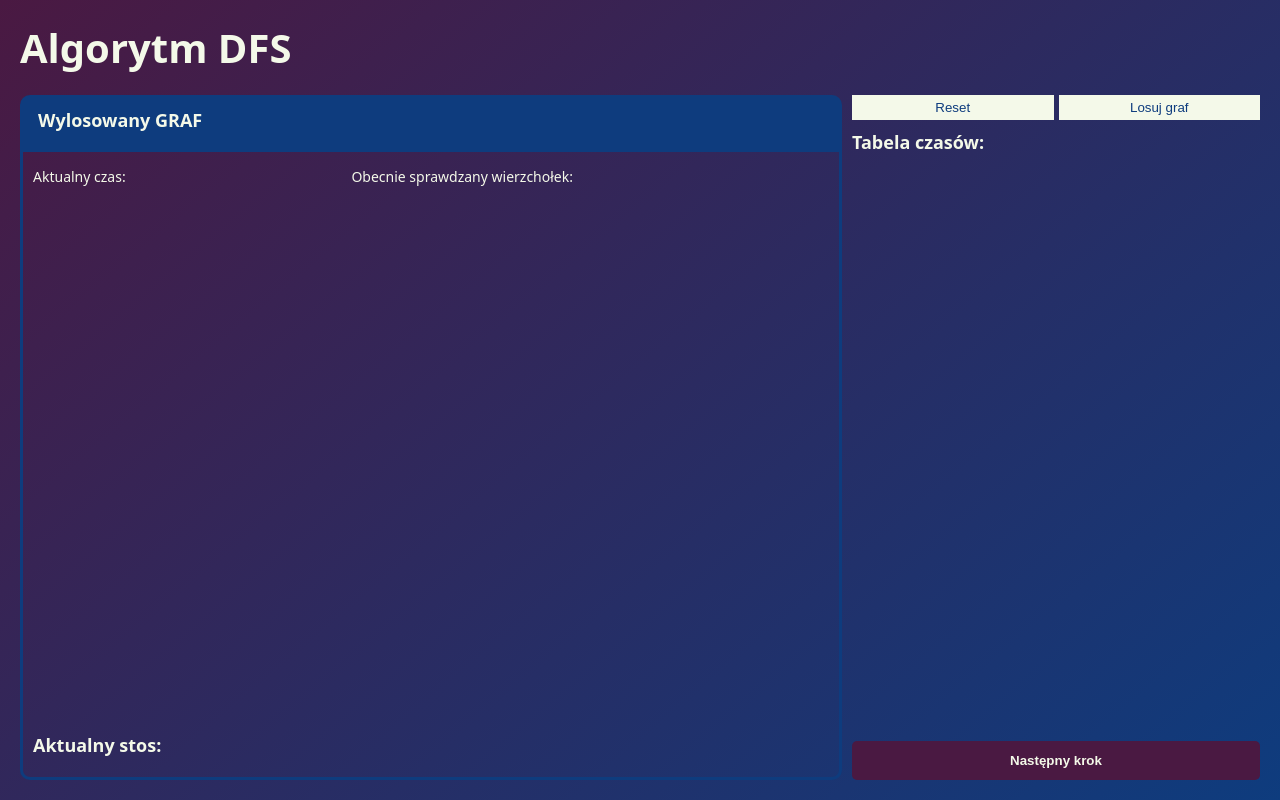
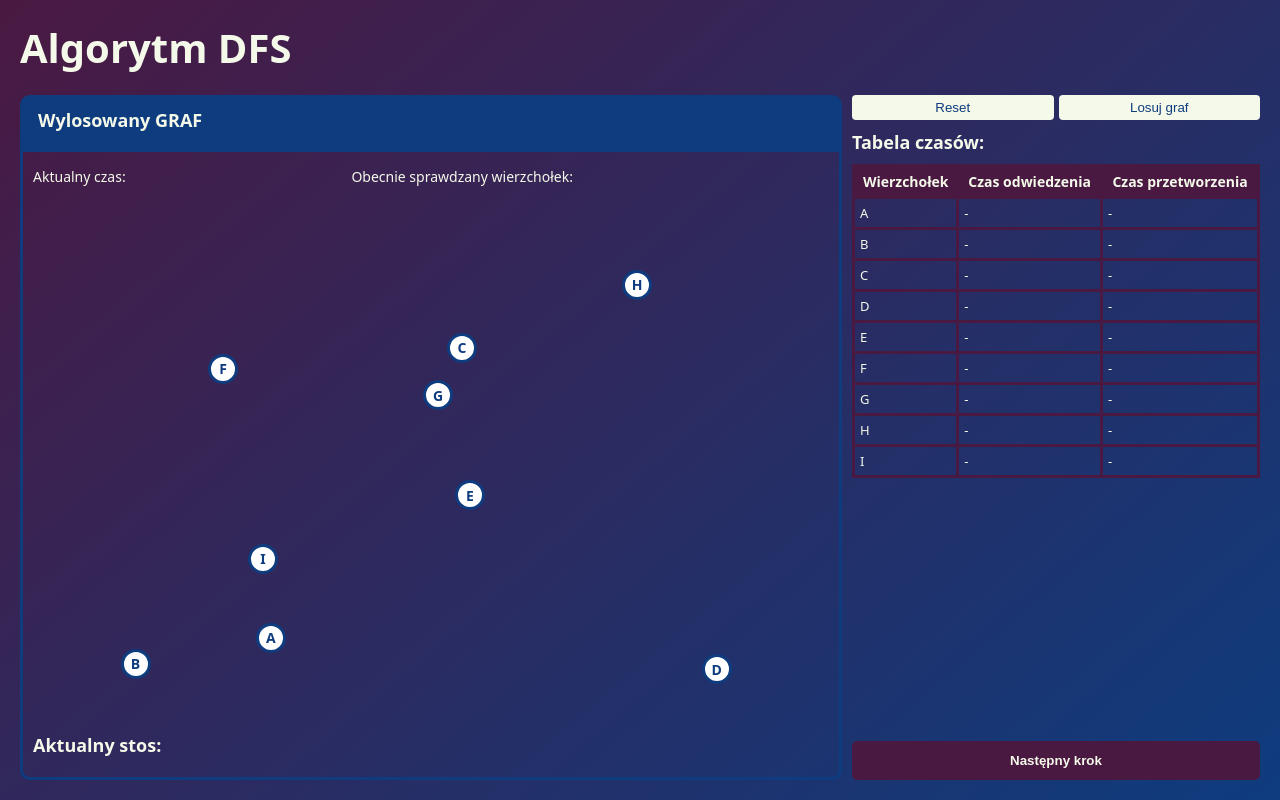
Before and after one commit to DariaL15/AlgorithmDFS, a React (Vite) app: page / in a window 1280 px wide. Both pictures are taken after a click on the button "Losuj graf". Built offline with nearby package versions, Linux system fonts and the light colour scheme.

Commit message:
Wstępne przygotowanie grafu i tabelki

```diff
--- a/src/App.jsx
+++ b/src/App.jsx
@@ -2,6 +2,54 @@ import { useState } from 'react'
 import './index.css'
 
 function App() {
+
+
+  // To są nasze stany (pudełka na dane)
+const [wierzcholki, setWierzcholki] = useState([
+  // Przykład: { id: 0, label: 'A', x: 25, y: 30, status: 'nieodwiedzony' }
+]);
+const [krawedzie, setKrawedzie] = useState([
+  // Przykład: { od: 0, do: 1, status: 'normalna' }
+]);
+const [czas, setCzas] = useState(0);
+
+function generujGraf() {
+    // Math.floor(Math.random() * (max - min + 1)) + min;
+    const liczbaWierzcholkow = Math.floor(Math.random() * 6) + 6;
+    const noweWierzcholki = [];
+    const noweKrawedzie = [];
+    const litery = "ABCDEFGHIJKLMNO";
+
+
+
+    // 2. Pętla tworząca wierzchołki
+   for (let i = 0; i < liczbaWierzcholkow; i++)
+  {
+    noweWierzcholki.push({
+      id: i,
+      label: litery[i],
+      // Losujemy pozycję od 10% do 90%, żeby nie dotykały krawędzi
+      x: Math.floor(Math.random() * 80) + 10,
+      y: Math.floor(Math.random() * 80) + 10,
+      status: 'nieodwiedzony'
+    });
+  }
+
+    for (let i = 0; i < liczbaWierzcholkow - 1; i++)
+    {
+      noweKrawedzie.push({
+        od: i,
+        do: i + 1,
+        status: 'normalna'
+      });
+    }
+
+
+  setWierzcholki(noweWierzcholki);
+  setKrawedzie(noweKrawedzie);
+}
+
+
 return (
 <div className='contener-glowny'>
 <header>
@@ -28,11 +76,20 @@ return (
       </div>
 
       <div className="graph-container">
-
+            {wierzcholki.map((node) => (
+              <div
+                key={node.id}
+                className={`node ${node.status}`}
+                style={{ position: 'absolute', left: `${node.x}%`, top: `${node.y}%` }}>
+               {node.label} {/*label to literka*/}
+             </div>
+            ))}
       </div>
 
       <div className='aktualny-stos'>
         <h2>Aktualny stos:</h2>
+         <div className='stos'>
+         </div>
       </div>
 
        </div>
@@ -41,11 +98,31 @@ return (
   <section className='contener-prawy'>
       <div className='przyciski'>
         <button>Reset</button>
-        <button>Losuj graf</button>
+        <button onClick={generujGraf}>Losuj graf</button>
       </div>
 
       <div className='tabela'>
         <h2>Tabela czasów:</h2>
+        <table className='tabelka'>
+          <thead>
+              <tr> {/*tr to cała linia (poziom)*/}
+                <th>Wierzchołek</th> {/*th (Table Header) to tytuł kolumny (pion).*/}
+                <th>Czas odwiedzenia</th>
+                <th>Czas przetworzenia</th>
+              </tr>
+          </thead>
+
+          <tbody>
+              {/*td (Table Data) to zawartość (to, co wpadnie do środka tabeli później).*/}
+              {wierzcholki.map((node) => (
+               <tr key={node.id}>
+                 <td>{node.label}</td>
+                 <td>{node.d || '-'}</td>
+                 <td>{node.f || '-'}</td>
+                </tr>
+              ))}
+          </tbody>
+        </table>
       </div>
 
       <div className='nastepny-krok'>
--- a/src/index.css
+++ b/src/index.css
@@ -127,13 +127,76 @@ p {
 .graph-container {
   width: 100%;
   flex: 1;
+  position: relative;
+  overflow: hidden; /*jeśli graf wylosuje się zbyt blisko krawędzi, nie "wyjdzie" poza Twój kontener.*/
   justify-content: center;
   display: flex;
   align-items: center;
 }
 
+.node {
+  position: absolute;
+  width: 30px;
+  height: 30px;
+  box-sizing: border-box;
+  z-index: 2;
+  font-size: 14px;
+  font-weight: bold;
+  border-radius: 50%;
+  border: 3px solid var(--bg);
+  transition: all 0.3s ease;
+
+  display: flex;
+  justify-content: center;
+  align-items: center;
+}
+
+.node.aktualny {
+ background-color: var(--border);
+ color: var(--bg);
+}
+
+.node.nieodwiedzony {
+  background-color: var(--color-bialy);
+   color: var(--bg);
+}
+
+.node.badany {
+ background-color: var(--color-szary);
+ color: var(--bg);
+}
+
+.node.przetworzony {
+  background-color: var(--color-ciemny-szary);
+  color: var(--text);
+}
+
+
+.edge
+{
+  position: absolute;
+  z-index: 1;
+  height: 2px;
+  background-color: var(--color-bialy);
+  /* Kluczowe: Punkt obrotu */
+  transform-origin: left center;
+  transition: background-color 0.3s ease;
+  pointer-events: none;
+}
+
+.edge.aktualna {
+  background-color: var(--text-h);
+  height: 3px;
+}
+
 .aktualny-stos {
 text-align: left;
+}
+
+
+.stos {
+  display: flex;
+  gap: 10px;
 }
 
 .contener-prawy {
@@ -160,6 +223,7 @@ text-align: left;
   background-color: var(--text);
   color: var(--bg);
   border: var(--bg);
+  border-radius: 4px;
   cursor: pointer;
 
 }
@@ -172,6 +236,27 @@ text-align: left;
   justify-content: center;
   align-items: center;
 }
+
+
+.tabelka {
+  width: 100%;
+  border-collapse: collapse; /*Usuwa puste przestrzenie między ramkami komórek, tworząc jedną czystą siatkę.*/
+}
+
+.tabelka th, .tabelka td {
+  padding: 5px;
+  border: 3px solid var(--accent);
+}
+
+.tabelka th {
+  font-size: 14px;
+  background-color: var(--accent);
+}
+
+.tabelka td {
+  font-size: 13px;
+}
+
 
 .nastepny-krok {
   width: 100%;
```
